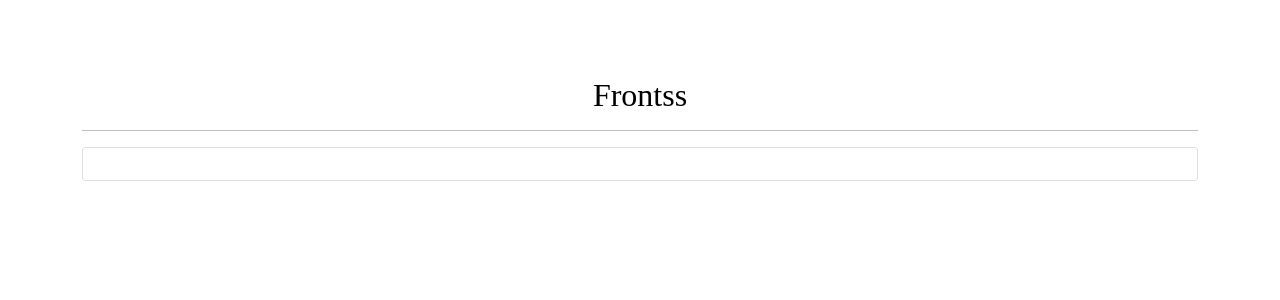
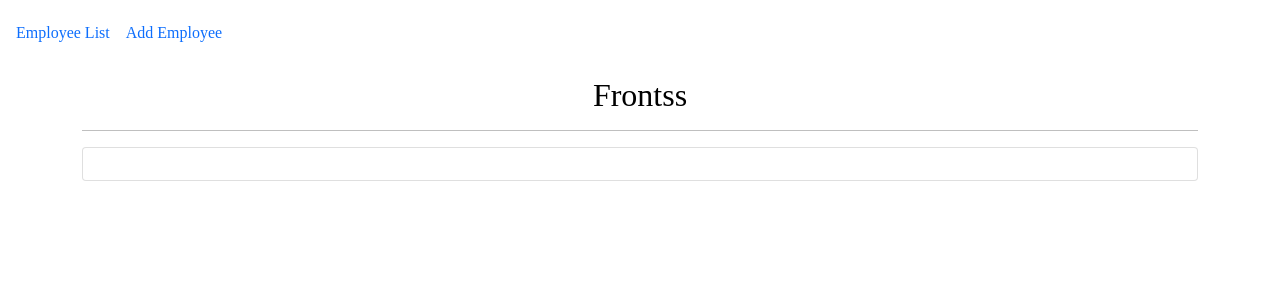
Before and after one commit to SilindaM/EmployeeManagement, an Angular app in the folder Frontss/: page / in a window 1280 px wide. Shown: the top 300 px of the page. Built offline with nearby package versions, Linux system fonts and the light colour scheme.

Commit message:
change home page

```diff
--- a/Frontss/src/app/app.component.html
+++ b/Frontss/src/app/app.component.html
@@ -1,8 +1,8 @@
-<nav class="navbar navbar-expand-sm bg-primary navbar-dark">
+<nav class="navbar navbar-expand-sm bg-primary navbar-primary">
 
   <ul class="navbar-nav">
     <li class="nav-item">
-        <a routerLink="employees" class="nav-link" routerLinkActive="active">Employee List</a>
+        <a routerLink="employees" class="nav-link">Employee List</a>
     </li>
     <li class="nav-item">
         <a routerLink="add-emp" class="nav-link" routerLinkActive="active">Add Employee</a>
@@ -15,7 +15,7 @@
   <hr>
   <div class="card">
     <div class="card-body">
-  <router-outlet></router-outlet>
+        <router-outlet></router-outlet>
     </div>
   </div>
 </div>
```
